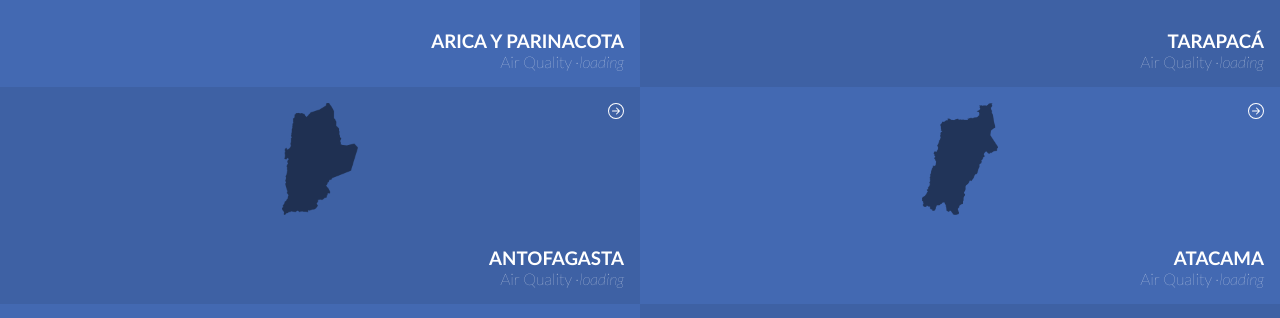
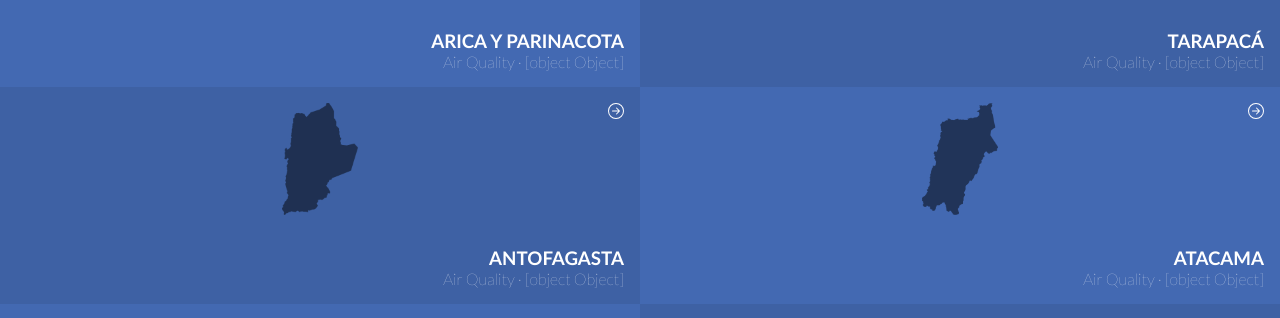
Before and after one commit to grauJavier/react-capstone-project, a React (Create React App) app: page / in a window 1280 px wide. Shown: the part 383-701 px from the top of the page. Built offline with nearby package versions, Linux system fonts and the light colour scheme; no server answers; a web font is replaced by a local one.

Commit message:
Fix deployment bug & Update README.md

```diff
--- a/src/components/Details.jsx
+++ b/src/components/Details.jsx
@@ -75,8 +75,7 @@ const Details = () => {
         <div>
           <h3 className="header__name">{data.city}</h3>
           <h4 className="header__stats">
-            Air Quality ·
-            {airQuality}
+            {`Air Quality · ${airQuality}`}
           </h4>
         </div>
       </header>
--- a/src/components/RegionsCards.jsx
+++ b/src/components/RegionsCards.jsx
@@ -71,8 +71,7 @@ const RegionsCards = () => {
         <div className="region-card__stats-container">
           <h3 className="region-card__name">{nameShort}</h3>
           <h4 className="region-card__stats">
-            Air Quality ·
-            {airQuality}
+            {`Air Quality · ${airQuality}`}
           </h4>
         </div>
       </Link>
```
Also changed, not shown: 2 other files (tests, documents, lock files or other folders).
